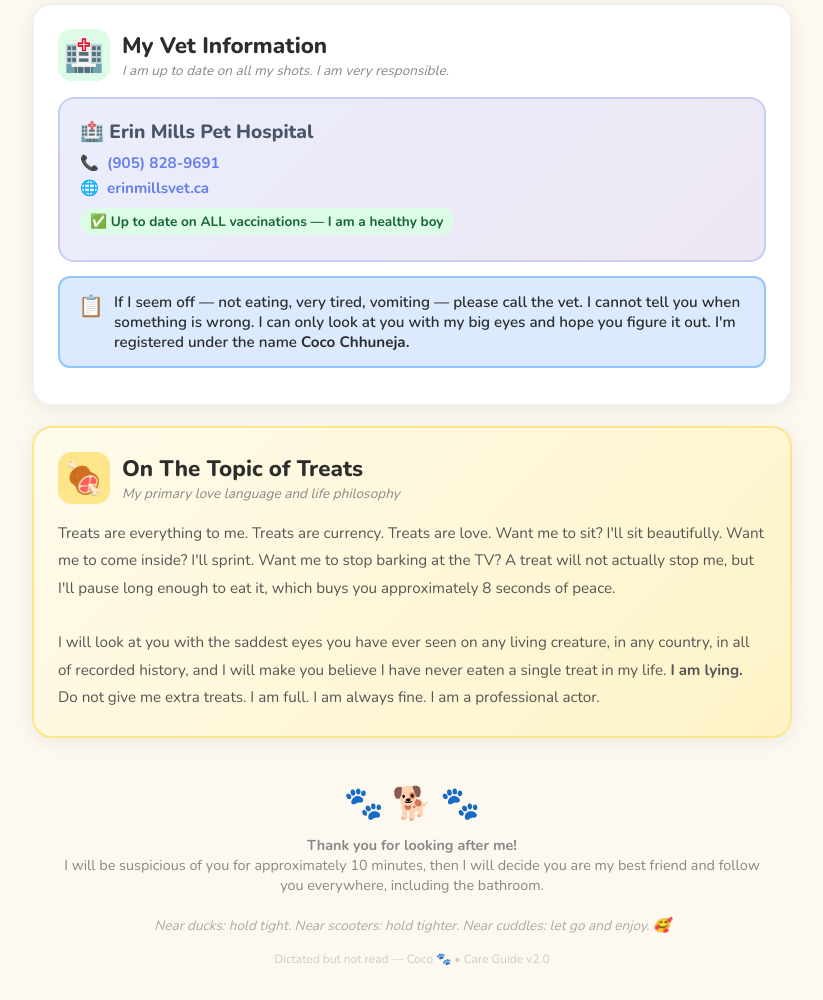
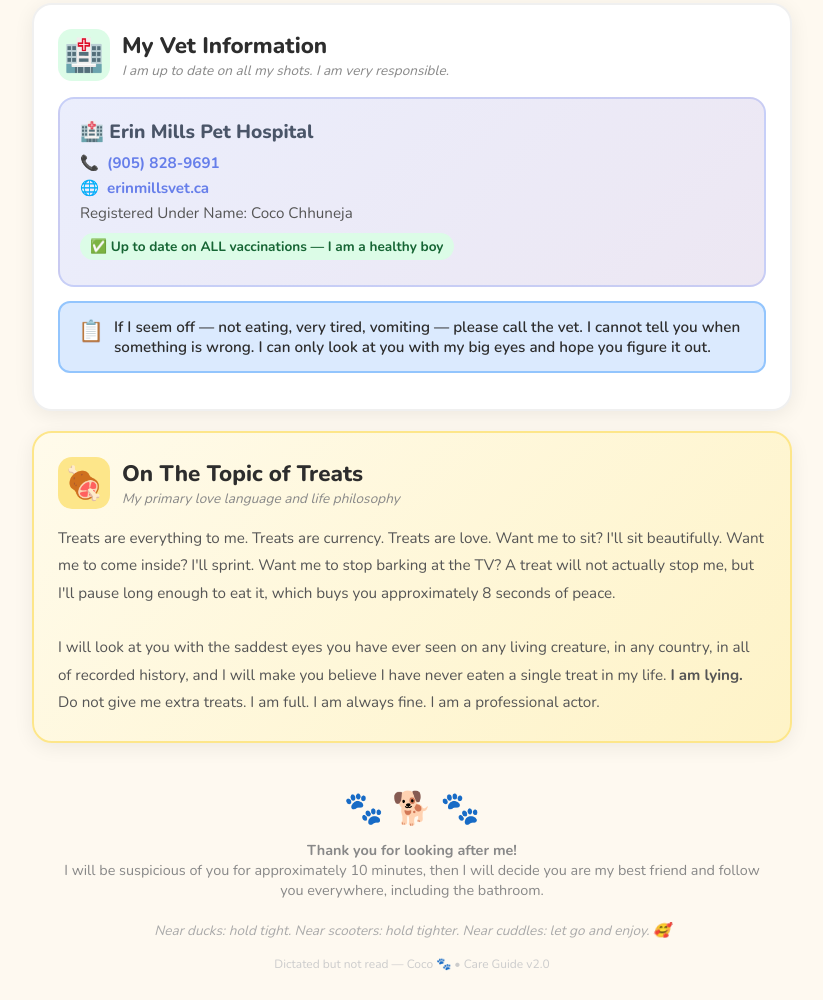
Before and after one commit to ManavChhuneja/coco-care-guide, a plain HTML site: page index.html in a window 1280 px wide. Shown: the part 3050-4050 px from the top of the page, without its empty margins (228-1051 px from the left). Drawn offline with nearby package versions, Linux system fonts and the light colour scheme.

Commit message:
Update index.html

```diff
--- a/index.html
+++ b/index.html
@@ -559,6 +559,7 @@
       <div class="vet-name">🏥 Erin Mills Pet Hospital</div>
       <div class="vet-detail">📞 <a href="tel:9058289691">(905) 828-9691</a></div>
       <div class="vet-detail">🌐 <a href="https://erinmillsvet.ca/" target="_blank">erinmillsvet.ca</a></div>
+      <div class="vet-detail">Registered Under Name: Coco Chhuneja</a></div>
       <div class="vet-detail" style="margin-top: 10px;">
         <span style="background:#dcfce7; color:#166534; padding: 4px 10px; border-radius: 50px; font-weight:700; font-size:0.85rem;">✅ Up to date on ALL vaccinations — I am a healthy boy</span>
       </div>
@@ -566,7 +567,7 @@
 
     <div class="info-box" style="margin-top: 14px;">
       <span style="font-size:1.3rem">📋</span>
-      <span>If I seem off — not eating, very tired, vomiting — please call the vet. I cannot tell you when something is wrong. I can only look at you with my big eyes and hope you figure it out. I'm registered under the name <strong>Coco Chhuneja.</strong></span>
+      <span>If I seem off — not eating, very tired, vomiting — please call the vet. I cannot tell you when something is wrong. I can only look at you with my big eyes and hope you figure it out.</span>
     </div>
   </div>
 
```
